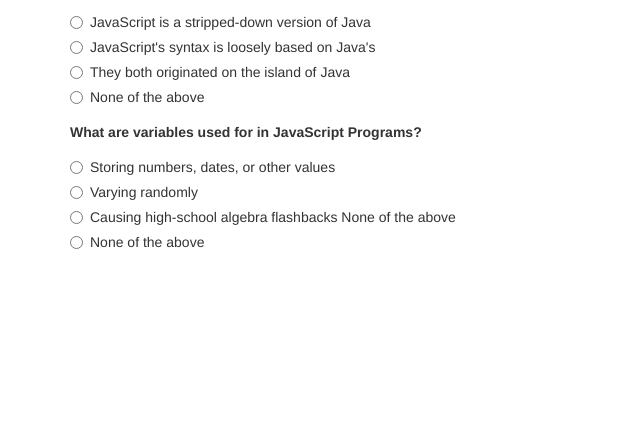
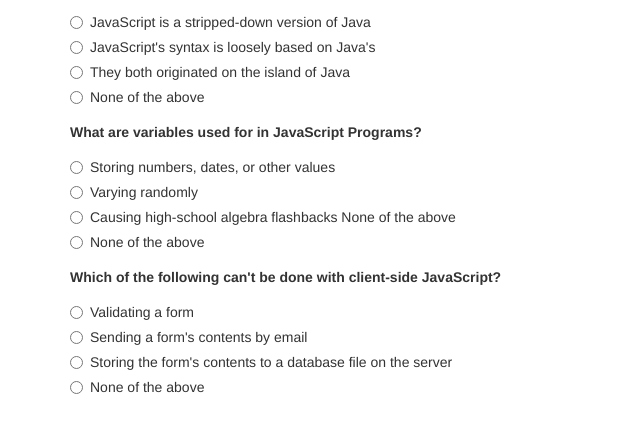
Before and after one commit to Umubyeyi/q-Jscript, a plain HTML site: page index.html in a window 1280 px wide. Shown: the part 93-526 px from the top of the page, without its empty margins (0-640 px from the left). Drawn offline with Linux system fonts and the light colour scheme.

Commit message:
I add 3question with button radio

```diff
--- a/index.html
+++ b/index.html
@@ -75,6 +75,34 @@
                                 </label>
                          </div>
                     </div>
+                    <div class="form-group">
+                            <label class="control-label">  Which of the following can't be done with client-side JavaScript?</label>
+                            <div class="radio">
+                              <label>
+                              <input type="radio" name="clside-js" value="js">
+                              Validating a form
+                              </label>
+                            </div>
+                            <div class="radio">
+                              <label>
+                              <input type="radio"  name="clside-js" value="js">
+                              Sending a form's contents by email
+                              </label>
+                            </div>
+                            <div class="radio">
+                                   <label>
+                                   <input type="radio" name="clside-js" value="js">
+                                   Storing the form's contents to a database file on the server
+                                   </label>
+                                 </div>
+                                 <div class="radio">
+                                       <label>
+                                       <input type="radio" name="clside-js" value="js">
+                                       None of the above
+                                       </label>
+                                     </div>
+                       </div>
+
 
             </form>
 
```
